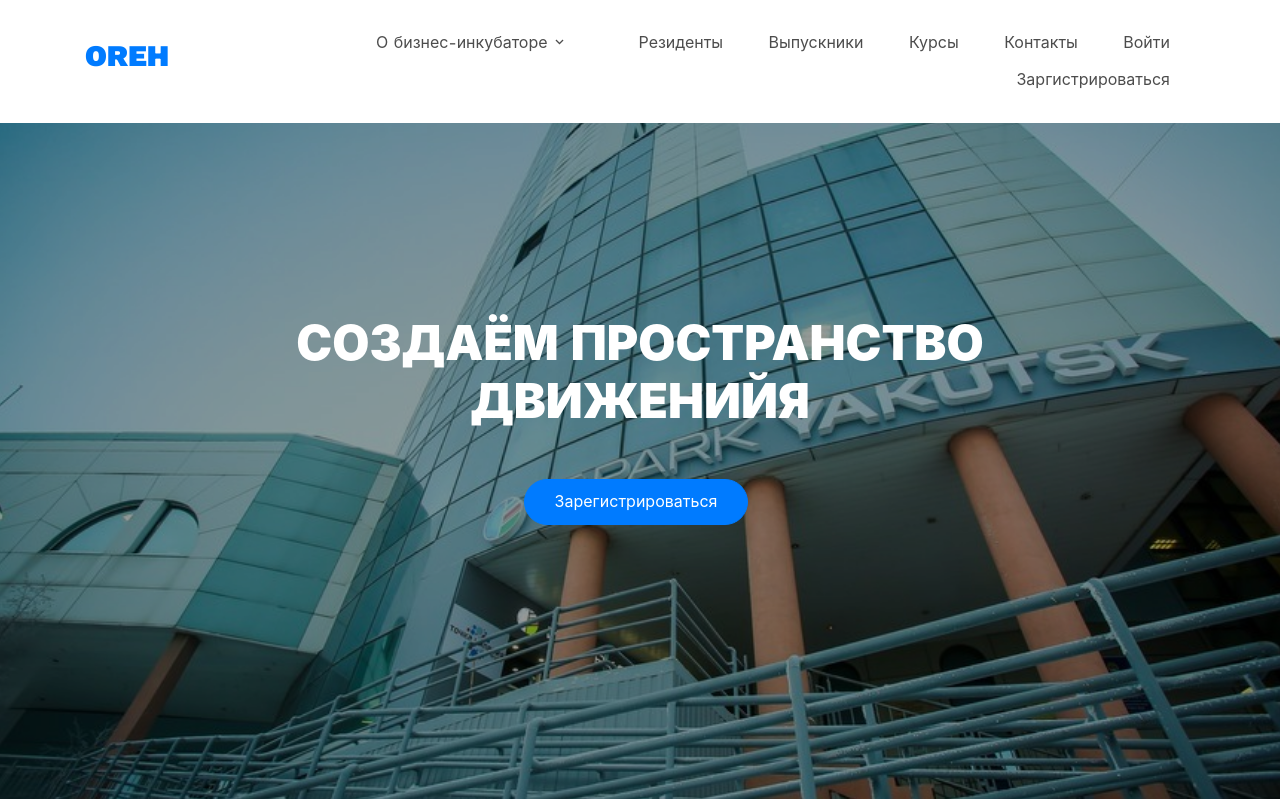
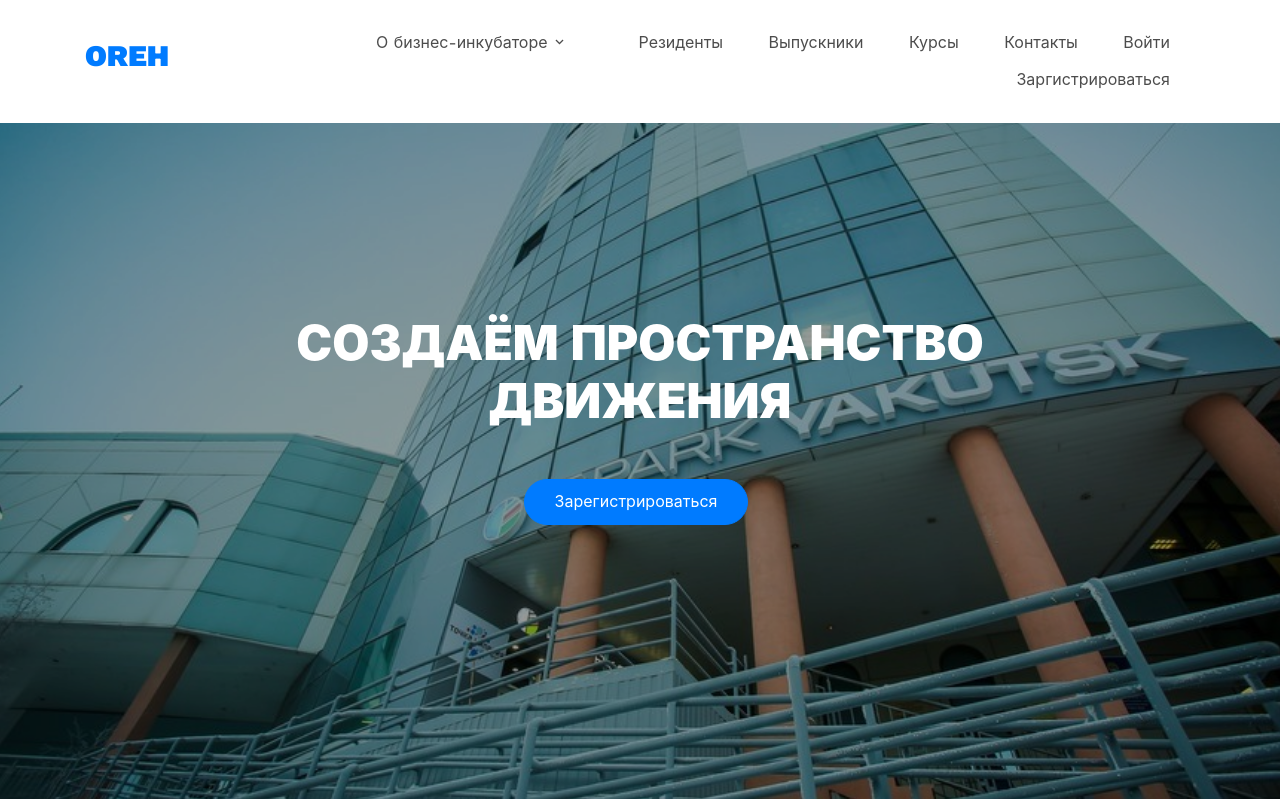
Before and after one commit to NotZephyrkA/OREH, a Django app: page / in a window 1280 px wide; the page is wider, and only the part inside the window is pictured. Shown: the top 799 px of that part. Run offline with Django 3.2, Linux system fonts and the light colour scheme; data that the repository does not hold is empty; some libraries are stand-ins or nearby versions; some web fonts are replaced.

Commit message:
debaging

```diff
--- a/oreh_app/templates/oreh_app/index.html
+++ b/oreh_app/templates/oreh_app/index.html
@@ -18,7 +18,7 @@
         <div class="container">
             <div class="row align-items-center justify-content-center">
                 <div class="col-md-8 mt-lg-5 text-center">
-                    <h1 class="text-uppercase mb-5" data-aos="fade-up">Создаём пространство движенийя</h1>
+                    <h1 class="text-uppercase mb-5" data-aos="fade-up">Создаём пространство движения</h1>
 
                     <div data-aos="fade-up" data-aos-delay="100">
                         <a href="#contact-section" class="btn smoothscroll btn-primary mr-2 mb-2">Зарегистрироваться</a>
```
